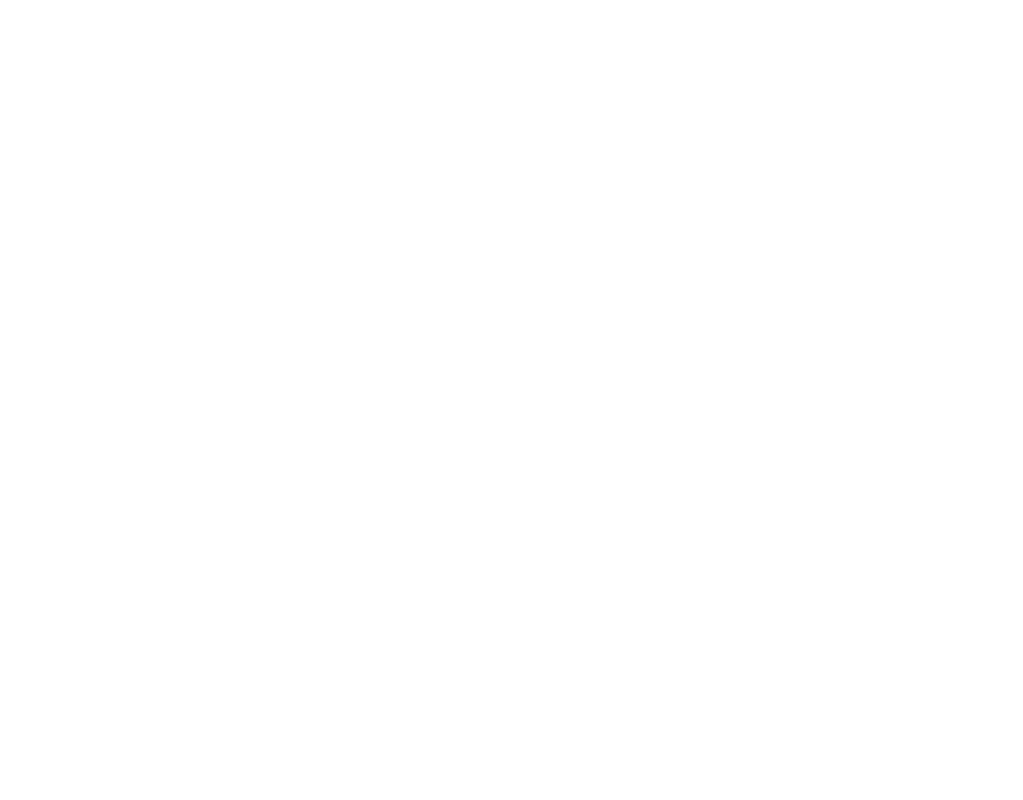
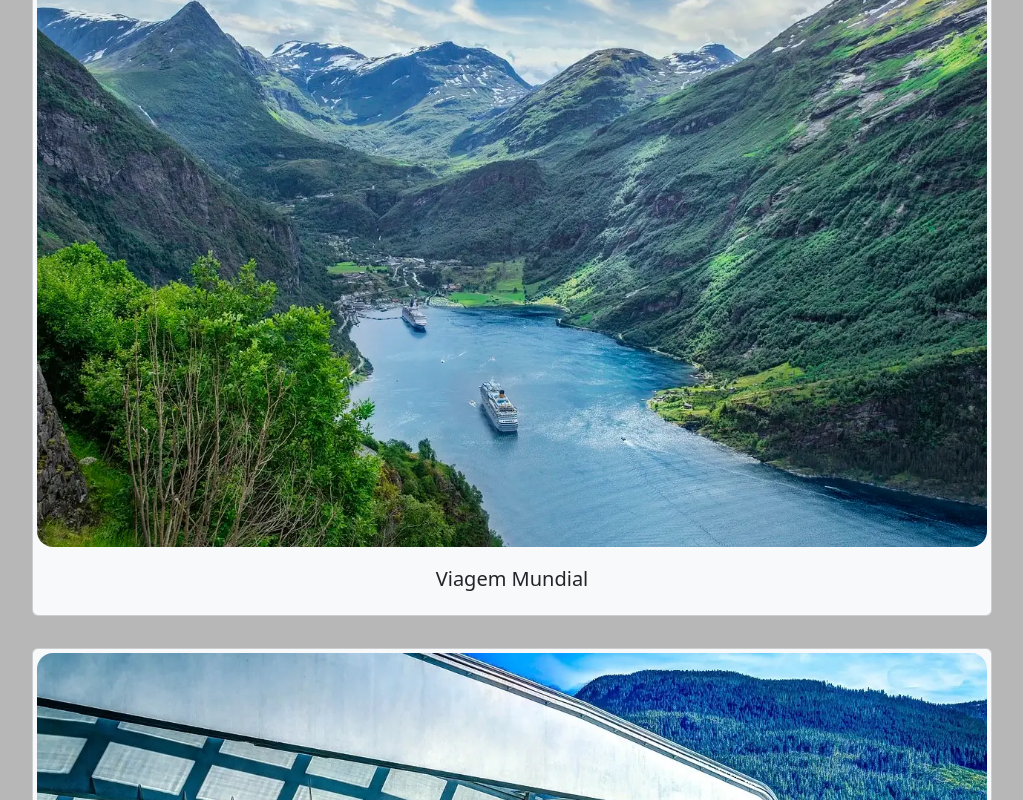
Before and after one commit to DanielGomesdaCunha/react-program-web, a Next.js app: page / in a window 1280 px wide. Shown: the part 2000-2800 px from the top of the page, without its empty margins (128-1151 px from the left). Before the commit the page ends 1999 px from the top, so only its background shows below. Built offline with nearby package versions, Linux system fonts and the light colour scheme.

Commit message:
Criado o componente para exibir imagens

```diff
--- a/components/Footer.jsx
+++ b/components/Footer.jsx
@@ -1,7 +1,7 @@
 export default function Footer() {
   return (
     <footer>
-      <p className="text-light text-center">
+      <p className="text-dark text-center">
         © {new Date().getFullYear()} - Equipe Rocket
       </p>
     </footer>
--- /dev/null
+++ b/components/Imagens.jsx
@@ -0,0 +1,30 @@
+import { imagensCruzeiro } from "@/pages/api/imagensCruzeiro";
+import Image from "next/image";
+
+export default function Imagens() {
+  return (
+    <section id="imagens">
+      <div className="container">
+        <div className="grid-image">
+          {imagensCruzeiro &&
+            imagensCruzeiro.map((imagens) => (
+              <div className="card bg-light cartao text-dark" key={imagens.id}>
+                <Image
+                  src={imagens.image}
+                  alt={imagens.alt}
+                  className="card-img image p-1"
+                  width={imagens.largura}
+                  height={imagens.altura}
+                  quality={75}
+                />
+                <div className="card-body">
+                  <h5 className="card-title text-center">{imagens.title}</h5>
+                  {/* <p className="card-text">{project.description}</p> */}
+                </div>
+              </div>
+            ))}
+        </div>
+      </div>
+    </section>
+  );
+}
--- a/components/Inicio.jsx
+++ b/components/Inicio.jsx
@@ -4,7 +4,7 @@
             <div className="row justify-content-start">
                 <h1>Sejam bem-vindos</h1>
                 <br />
-                <h2>Sua maior experiência de sua vida</h2>
+                <h2>Sua maior experiência de <span>sua vida</span></h2>
             </div>
         </section>
     )
--- a/components/Navbar.jsx
+++ b/components/Navbar.jsx
@@ -18,10 +18,10 @@
                     <li className="nav-item">
                         <a className="nav-link" href="#sobre">Sobre</a>
                     </li>
+                    <li className="nav-item">
+                        <a className="nav-link" href="#imagens">Imagens</a>
+                    </li>
                     {/* <li className="nav-item">
-                        <a className="nav-link" href="#conhecimento">Conhecimento</a>
-                    </li>
-                    <li className="nav-item">
                         <a className="nav-link" href="#projetos">Projetos</a>
                     </li> */}
                 </ul>
--- /dev/null
+++ b/src/pages/api/imagensCruzeiro.js
@@ -0,0 +1,34 @@
+export const imagensCruzeiro = [
+    {
+        id: 1,
+        image: "/Image/cruzeiro-mundo.webp",
+        alt: "Cruzeiro no canto do mundo",
+        title: "Viagem Mundial",
+        largura: 1280,
+        altura: 853,
+    },
+    {
+        id: 2,
+        image: "/Image/cruzeiro-lazer.webp",
+        alt: "Área de lazer para diversão",
+        title: "Diversão em Primeiro lugar!",
+        largura: 1280,
+        altura: 825,
+    },
+    {
+        id: 3,
+        image: "/Image/cruzeiro-ferias.webp",
+        alt: "Pontos turísticos para conhecer",
+        title: "Que tal um passeio?",
+        largura: 1280,
+        altura: 853,
+    },
+    {
+        id: 4,
+        image: "/Image/cruzeiro-gastronomica.webp",
+        alt: "Fazemos pratos típicos para saborear",
+        title: "Vamos saborear",
+        largura: 1280,
+        altura: 720,
+    }
+]
--- a/src/pages/index.js
+++ b/src/pages/index.js
@@ -2,6 +2,7 @@
 import Image from 'next/image'
 import Inicio from '../../components/Inicio'
 import About from '../../components/About'
+import Imagens from '../../components/Imagens'
 
 export default function Home() {
   return (
@@ -16,6 +17,7 @@
       <div>
         <Inicio />
         <About />
+        <Imagens />
       </div>
       {/* <main className={`${styles.main} ${inter.className}`}>
         <div className={styles.description}>
--- a/src/styles/style.css
+++ b/src/styles/style.css
@@ -17,7 +17,7 @@
 }
 
 .logo:hover {
-    color: rgb(93, 1, 198);
+    color: rgb(243, 251, 0);
     cursor: pointer;
 }
 
@@ -34,7 +34,7 @@
 }
 
 #nav-bar a:hover {
-    color: rgb(93, 1, 198);
+    color: rgb(243, 251, 0);
     cursor: pointer;
 }
 
@@ -72,12 +72,17 @@
     transition: 0.5s;
 }
 
-#inicio h2{
+#inicio h2, span{
     color: white;
     font-size: 1.5rem;
     font-weight: bold;
     letter-spacing: 3px;
     transition: 0.5s;
+}
+
+#inicio h2 span:hover{
+    color: rgb(243, 251, 0);
+    cursor: pointer;
 }
 
 @media screen and (max-width: 1080px){
@@ -145,7 +150,33 @@
     font-size: 1.2rem;
 }
 
+#imagens{
+    background-color: rgb(183, 183, 183);
+    padding: 3.125rem;
+}
+
+.grid-image{
+    display: grid;
+    grid-template-columns: repeat(1, 1fr);
+    gap: 2rem;
+    max-width: 960px;
+}
+
+.cartao .image{
+    max-width: 100%;
+    height: auto;
+    border-radius: 1.25rem;
+}
+
+.cartao{
+    transition: 0.7s;
+}
+
+.cartao:hover{
+    transform: scale(1.03);
+}
+
 footer {
-    background-color: rgb(47, 47, 47);
+    background-color: rgb(235, 235, 235);
     padding: 3.125rem 1.25rem;
 }
```
